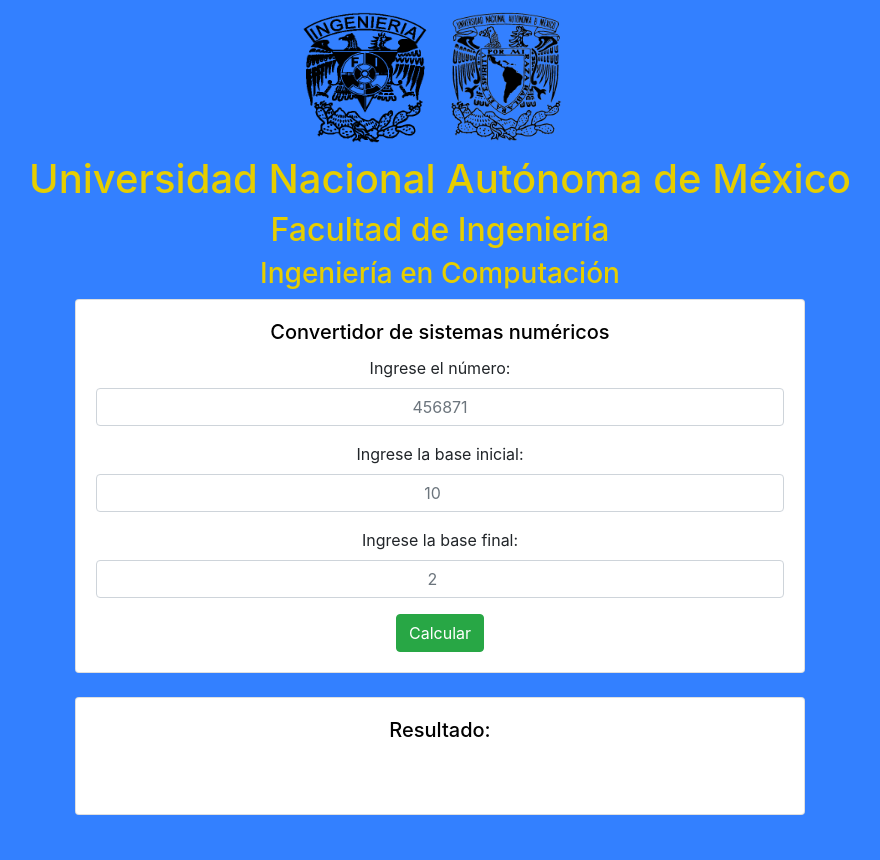
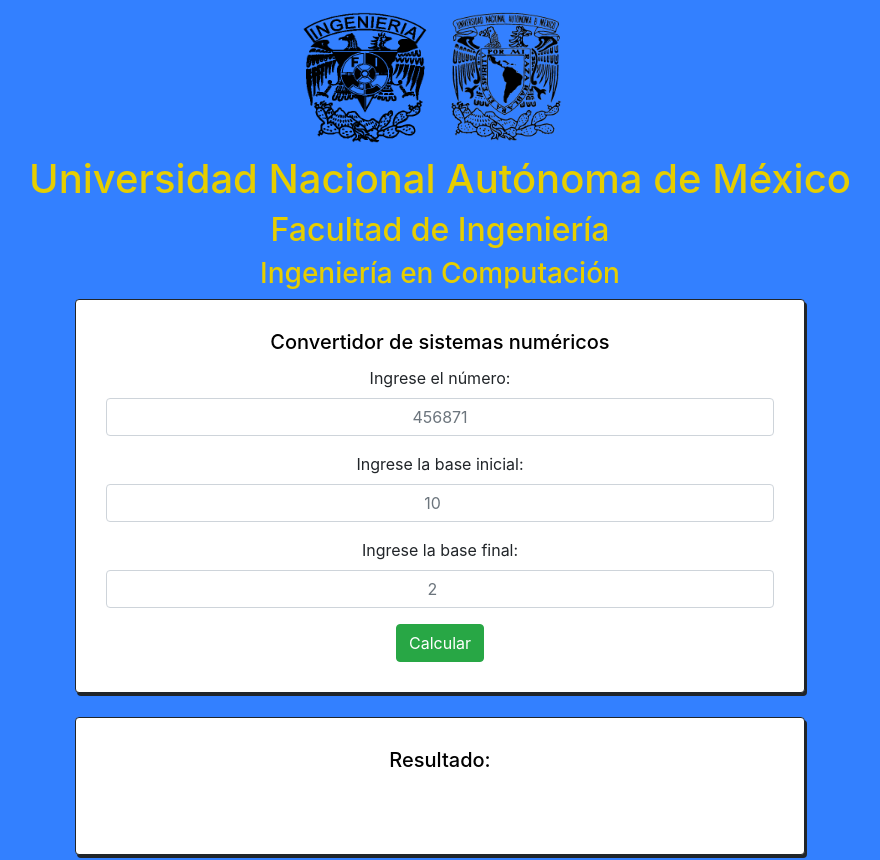
Before and after one commit to GerardoArjona/DigitalDesign_Practice0, an Angular app: page / in a window 1280 px wide. Shown: the top 860 px of the page, without its empty margins (200-1080 px from the left). Built offline with nearby package versions, Linux system fonts and the light colour scheme.

Commit message:
Add Card Shadows
Signed-off-by: Gerardo Arjona <gerardo.arj15@gmail.com>

```diff
--- a/src/app/conversion/conversion.component.css
+++ b/src/app/conversion/conversion.component.css
@@ -22,4 +22,7 @@
 
 .card{
 	width: 100%;
+	border: 1px solid;
+    padding: 10px;
+    box-shadow: 2px 3px;
 }
```
